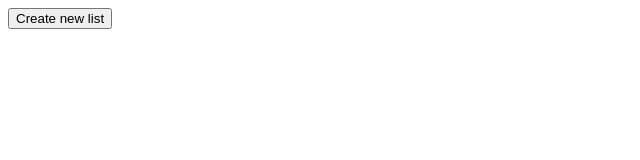
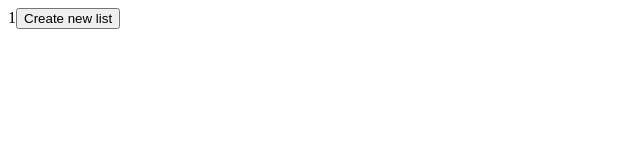
Before and after one commit to PewAvocado/Project-8-, a website built with webpack: page src/template.html in a window 1280 px wide. Shown: the full height of the page, 0-640 px from the left. Built offline with nearby package versions, Linux system fonts and the light colour scheme.

Commit message:
Corrections

```diff
--- a/package.json
+++ b/package.json
@@ -3,8 +3,7 @@
   "version": "1.0.0",
   "description": "Todo-list Project from TOP",
   "main": "index.js",
-  "type" : "module",
-
+  "type": "module",
   "scripts": {
     "test": "echo \"Error: no test specified\" && exit 1",
     "start": "webpack serve --config webpack.dev.js",
@@ -26,6 +25,7 @@
   "homepage": "https://github.com/PewAvocado/Project-8-#readme",
   "devDependencies": {
     "css-loader": "^7.1.4",
+    "gh-pages": "^6.3.0",
     "html-loader": "^5.1.0",
     "html-webpack-plugin": "^5.6.6",
     "style-loader": "^4.0.0",
--- a/src/template.html
+++ b/src/template.html
@@ -6,7 +6,7 @@
     <title>Document</title>
 </head>
 <body>
-    <div id="content"></div>
+    <div id="content">1</div>
 
 </body>
 </html>
```
Also changed, not shown: dist/index.html (added), dist/main.js (added), 2 other files.
